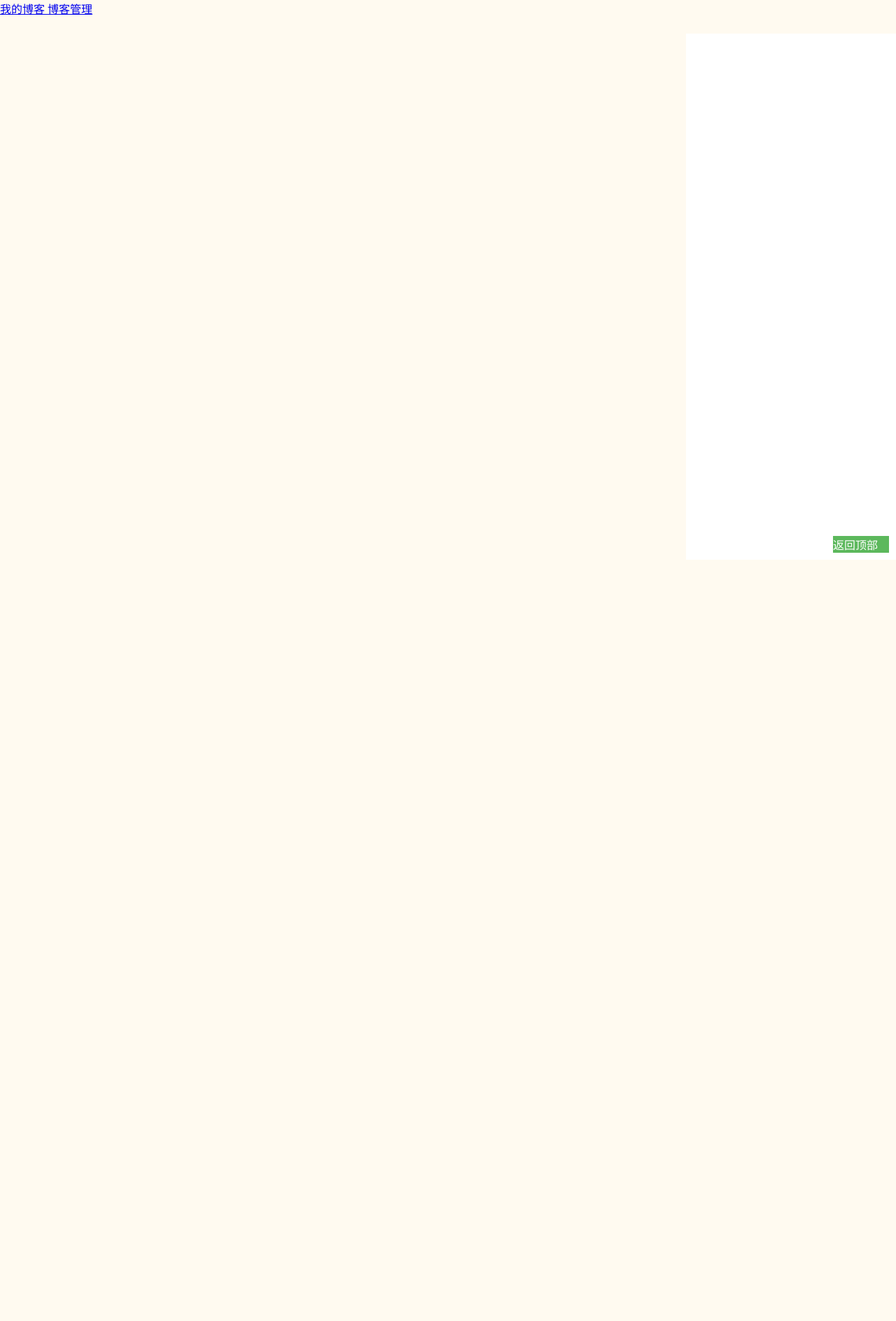
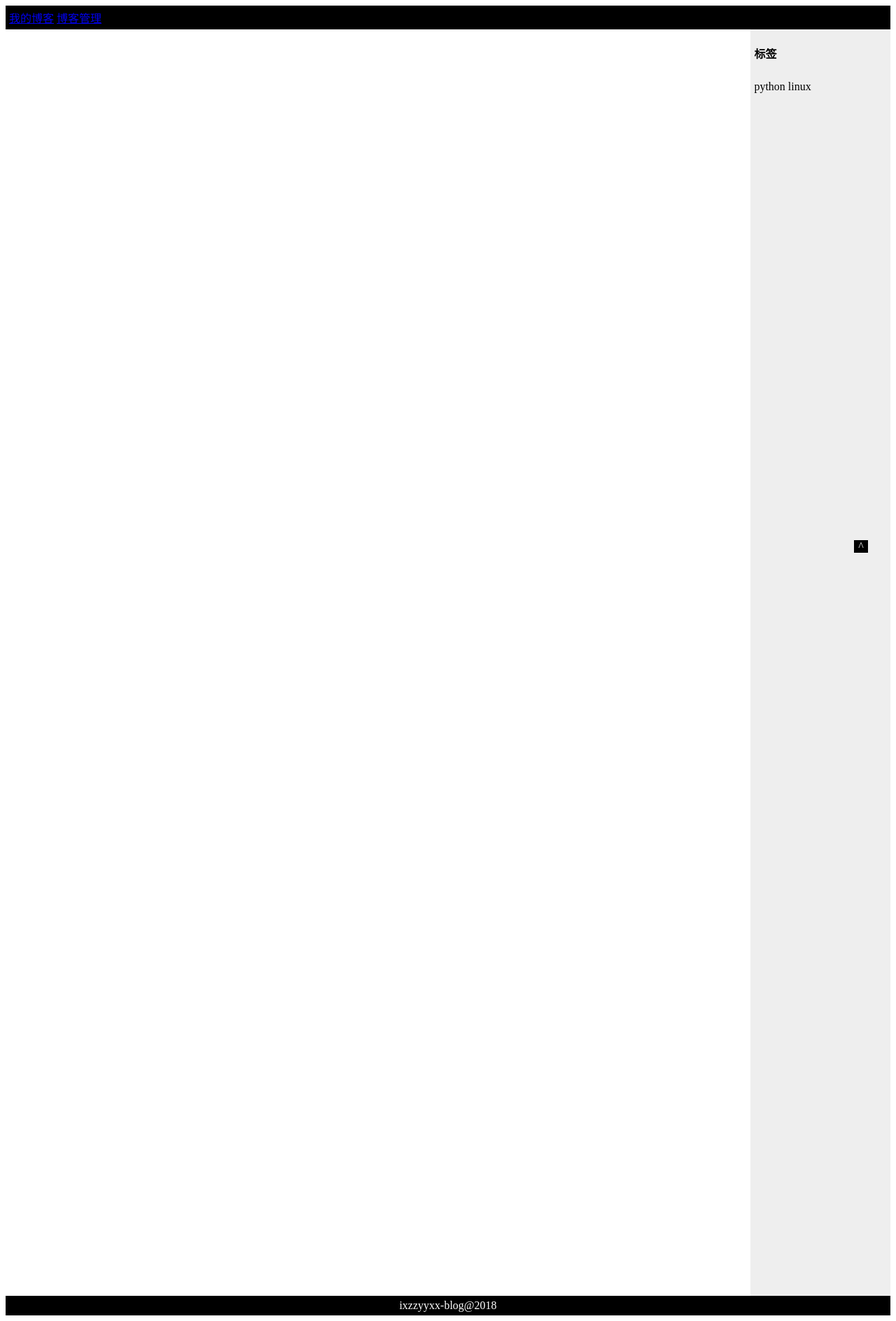
Before and after one commit to gordy2015/flblog, a Flask app: page / in a window 1280 px wide. Shown: the whole page at 70% size. Before the commit the page ends 800 px from the top, so only its background shows below. Run offline with Flask 2, Linux system fonts and the light colour scheme; data that the repository does not hold is empty.

Commit message:
修改html样式，采用黑白配色

```diff
--- a/templates/article.html
+++ b/templates/article.html
@@ -5,6 +5,8 @@
 {%endblock%}
 
 {%block content%}
+    <div>
     <p><h2>{{ article_one.title }}</h2></p>
     <p>{{ article_one.content |safe }}</p>
+    </div>
 {%endblock%}
--- a/templates/blogmaster.html
+++ b/templates/blogmaster.html
@@ -2,76 +2,77 @@
 <html lang="en">
 <head>
     <meta charset="UTF-8">
-    {%block title %}
+    {% block title %}
     {% endblock %}
     <style>
-       .pg-header{
-            height: 48px;
-            background-color: #FFFAF0;
-            color: #dddddd;
-            position: fixed;
-            top:0;
-            right:0;
-            left: 0;
+        #header {
+            background-color:black;
+            color:white;
+            text-align:left;
+            padding:5px;
         }
-       .pg-body{
-            background-color: #FFFAF0;
-            height:5000px;
-            margin-top: 40px;
-            position: fixed;
-{#            right: 0;#}
-{#            left: 0;#}
-            left:0px;
-            right:300px;
+        #r{
+           text-align:right;
         }
-       .pg-body2{
-{#            background-color: #5cb85c;#}
-            height:5000px;
-            margin-top: 40px;
-            position: fixed;
-{#            right: 0;#}
-{#            left: 0;#}
-            left:1620px;
-            right:0px;
+        #nav {
+            line-height:30px;
+            background-color:#eeeeee;
+            height:1800px;
+            width:15%;
+            float:right;
+            padding:5px;;
         }
-       .pg-body div{
-{#            display: inline-block;#}
-            padding: 5px 8px;
-            border: 1px dashed #dddddd;
-            margin: 10px;
-            width:80%;
+        #section {
+            width: 85%;
+            float:left;
+            padding:10px;
         }
-       .pg-body2 a{
-            display: inline-block;
-            padding: 3px 5px;
-            border: 1px solid #dddddd;
-            margin: 5px;
+        #footer {
+            background-color:black;
+            color:white;
+            clear:both;
+            text-align:center;
+            padding:5px;
         }
         .gt{
-            width:80px;
-            background-color: #5cb85c;
+            width:20px;
+            background-color: black;
             color: white;
             position: fixed;
             bottom:10px;
-            right:10px;
+            right:40px;
+            text-align:center;
         }
        {%block css %}
        {% endblock %}
     </style>
 </head>
+
 <body>
-    <div class="pg-header">
-        <a href="{{ url_for('index') }}">我的博客 <a href="{{ url_for('admin.index') }}">博客管理</a>
+    <div id="header">
+        <a href="{{ url_for('index') }}">我的博客</a> <a href="{{ url_for('admin.index') }}">博客管理</a>
         {% if current_user.is_authenticated %}
+            <span style="float:right;">
+            {{ current_user }}<a href="{{ url_for('logout') }}">退出登陆</a>
+            </span>
+        {% endif %}
+    </div>
 
-        {{ current_user }}<a href="{{ url_for('logout') }}">退出登陆</a>
-            {% endif %}
+    <div id="nav">
+        <p><strong>标签</strong></p>
+        <a>python</a>
+        <a>linux</a>
+    </div>
 
+    <div class="section">
+       {% block content %}
+        {% endblock %}
     </div>
-        {%block content %}
-        {% endblock %}
 
-<div class="gt" onclick="GT()">返回顶部</div>
+    <div id="footer">
+        ixzzyyxx-blog@2018
+    </div>
+    <div class="gt" onclick="GT()">^</div>
     <script type="text/javascript">
         function GT() {
             document.body.scrollTop=0;
--- a/templates/index.html
+++ b/templates/index.html
@@ -5,19 +5,11 @@
 {%endblock%}
 
 {%block content%}
-    <div class="pg-body">
-
         {% for i in art %}
             <div>
-            <p><h2>{{ i.title }}</h2></p>
-            <p>{{ i.content| safe|afilter  }} <a href="{{ url_for('article',art_id=i.id) }}">read more</a></p>
+                <p><h2>{{ i.title }}</h2></p>
+                <p>{{ i.content| safe|afilter  }} <a href="{{ url_for('article',art_id=i.id) }}">read more</a></p>
             </div>
         {% endfor %}
 
-    </div>
-    <div class="pg-body2">
-        <p><strong>标签</strong></p>
-        <a>python</a>
-        <a>linux</a>
-    </div>
 {%endblock%}
```
Lines whose indentation alone changed are shown as unchanged.
